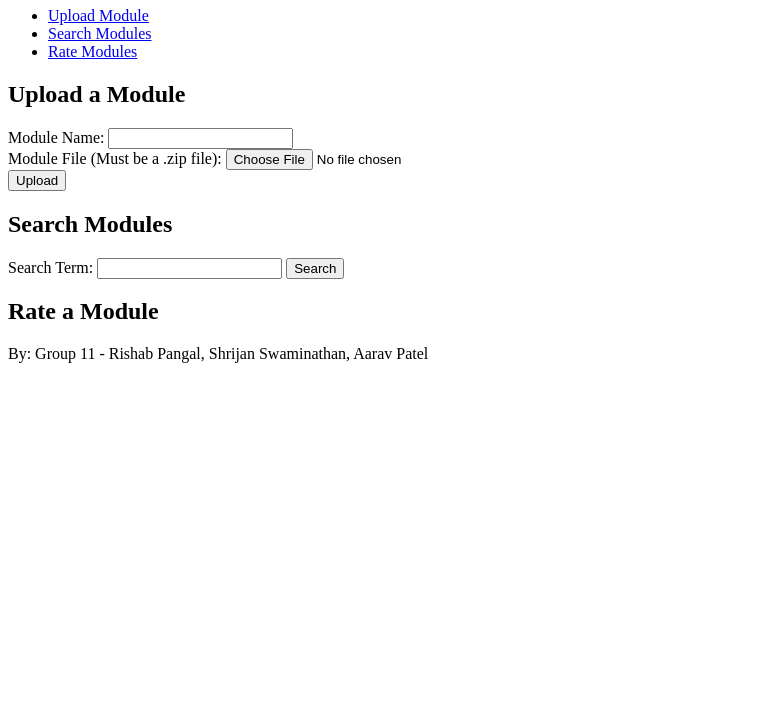
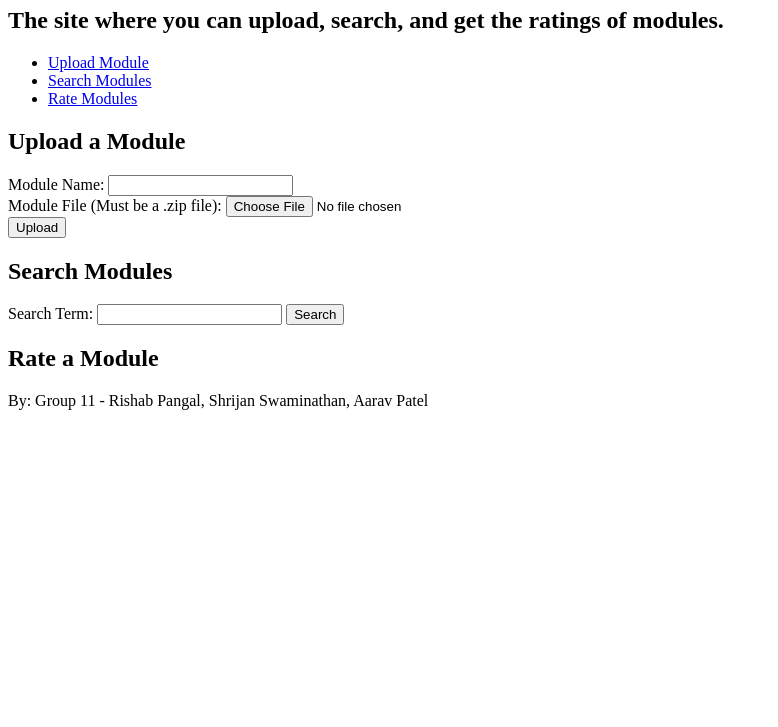
Before and after one commit to shrijan-swaminathan/ece461grp11part2, a website: page src/frontend/index.html in a window 1280 px wide. Shown: the part 73-800 px from the top of the page, without its empty margins (0-778 px from the left). Drawn offline with Linux system fonts and the light colour scheme.

Commit message:
Changes to index.html

```diff
--- a/src/frontend/index.html
+++ b/src/frontend/index.html
@@ -8,6 +8,7 @@
 <body>
     <header>
         <h1>Welcome to the Module Registry</h1>
+        <h2>The site where you can upload, search, and get the ratings of modules.</h2>
         <nav>
             <ul>
                 <li><a href="#upload">Upload Module</a></li>
```
